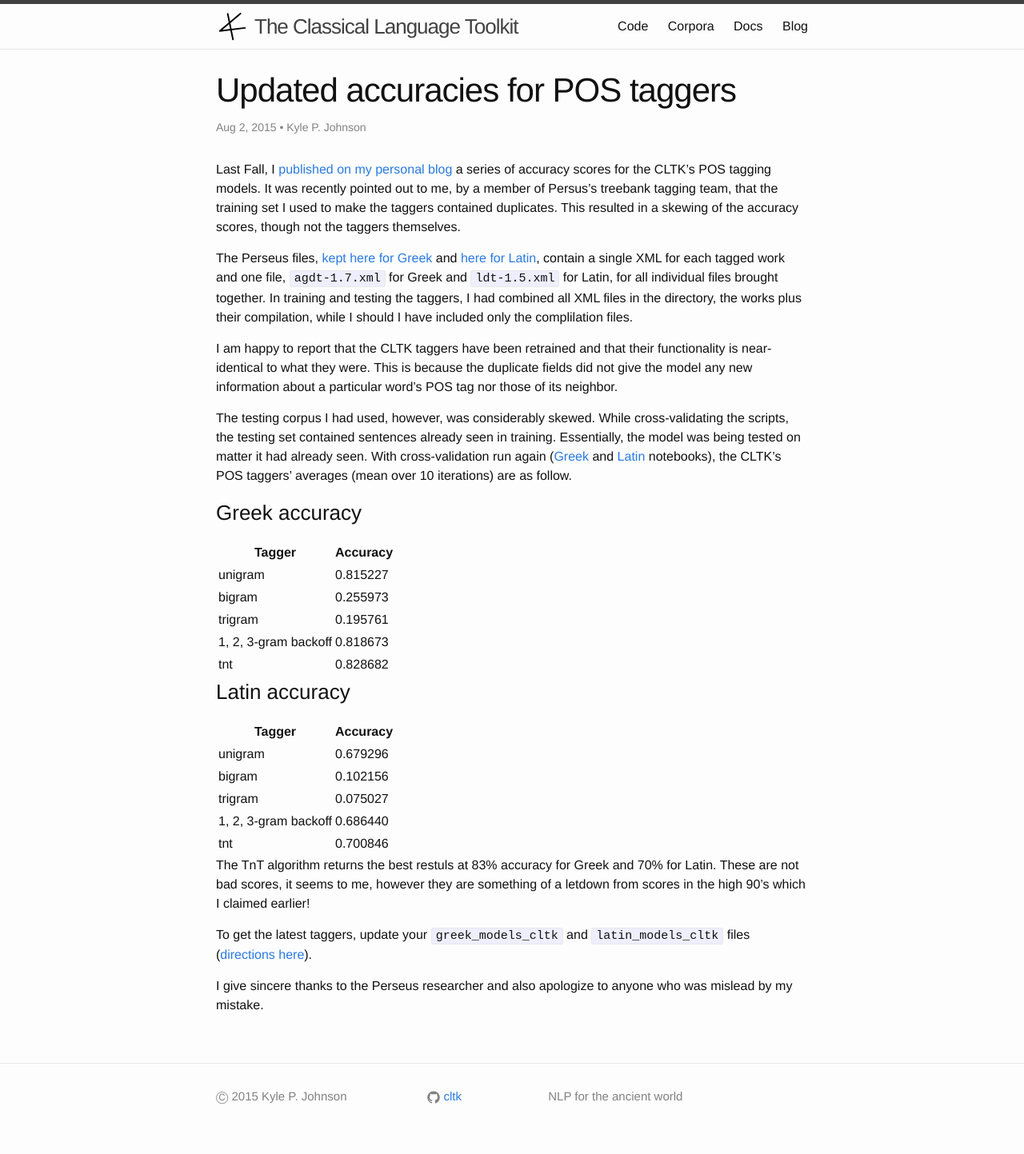
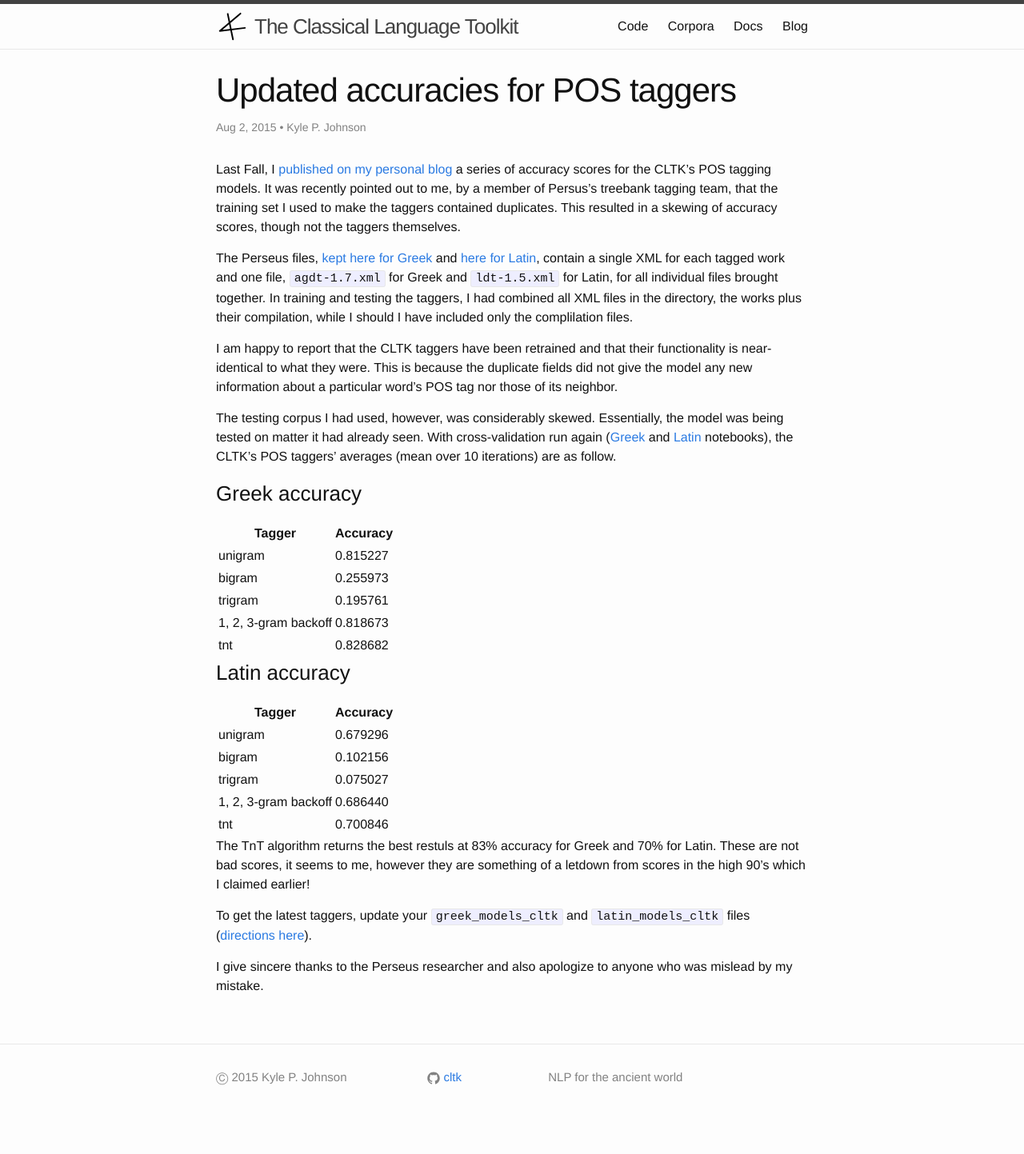
Before and after one commit to cltk/cltk.github.io, a Jekyll site: the page built from _posts/2015-08-02-corrected-stats-pos-tagger-accuracy.markdown, in a window 1280 px wide. Shown: the whole page at 80% size. Built offline with Jekyll 4.4.1, drawn with Linux system fonts in a browser that asks for light colours; after the commit the page ends 1419 px from its top, so only the background shows below that.

Commit message:
ch words

```diff
--- a/_posts/2015-08-02-corrected-stats-pos-tagger-accuracy.markdown
+++ b/_posts/2015-08-02-corrected-stats-pos-tagger-accuracy.markdown
@@ -7,13 +7,13 @@ author: Kyle P. Johnson
 ---
 
 
-Last Fall, I [published on my personal blog](http://kyle-p-johnson.com/blog/2014/12/31/cltk-pos-tagging-cross-validation.html) a series of accuracy scores for the CLTK's POS tagging models. It was recently pointed out to me, by a member of Persus's treebank tagging team, that the training set I used to make the taggers contained duplicates. This resulted in a skewing of the accuracy scores, though not the taggers themselves.
+Last Fall, I [published on my personal blog](http://kyle-p-johnson.com/blog/2014/12/31/cltk-pos-tagging-cross-validation.html) a series of accuracy scores for the CLTK's POS tagging models. It was recently pointed out to me, by a member of Persus's treebank tagging team, that the training set I used to make the taggers contained duplicates. This resulted in a skewing of accuracy scores, though not the taggers themselves.
 
 The Perseus files, [kept here for Greek](https://github.com/cltk/greek_treebank_perseus/tree/master/greek_treebank_perseus) and [here for Latin](https://github.com/cltk/latin_treebank_perseus/tree/master/latin_treebank_perseus), contain a single XML for each tagged work and one file, `agdt-1.7.xml` for Greek and `ldt-1.5.xml` for Latin, for all individual files brought together. In training and testing the taggers, I had combined all XML files in the directory, the works plus their compilation, while I should I have included only the complilation files.
 
 I am happy to report that the CLTK taggers have been retrained and that their functionality is near-identical to what they were. This is because the duplicate fields did not give the model any new information about a particular word's POS tag nor those of its neighbor.
 
-The testing corpus I had used, however, was considerably skewed. While cross-validating the scripts, the testing set contained sentences already seen in training. Essentially, the model was being tested on matter it had already seen. With cross-validation run again ([Greek](https://github.com/kylepjohnson/ipython/blob/master/pos_tagging/Cross-validation%20of%20the%20CLTK's%20POS%20taggers%2C%20Greek.ipynb) and [Latin](https://github.com/kylepjohnson/ipython/blob/master/pos_tagging/Cross-validation%20of%20the%20CLTK's%20POS%20taggers%2C%20Latin.ipynb) notebooks), the CLTK's POS taggers' averages (mean over 10 iterations) are as follow.
+The testing corpus I had used, however, was considerably skewed. Essentially, the model was being tested on matter it had already seen. With cross-validation run again ([Greek](https://github.com/kylepjohnson/ipython/blob/master/pos_tagging/Cross-validation%20of%20the%20CLTK's%20POS%20taggers%2C%20Greek.ipynb) and [Latin](https://github.com/kylepjohnson/ipython/blob/master/pos_tagging/Cross-validation%20of%20the%20CLTK's%20POS%20taggers%2C%20Latin.ipynb) notebooks), the CLTK's POS taggers' averages (mean over 10 iterations) are as follow.
 
 ### Greek accuracy
 
```
